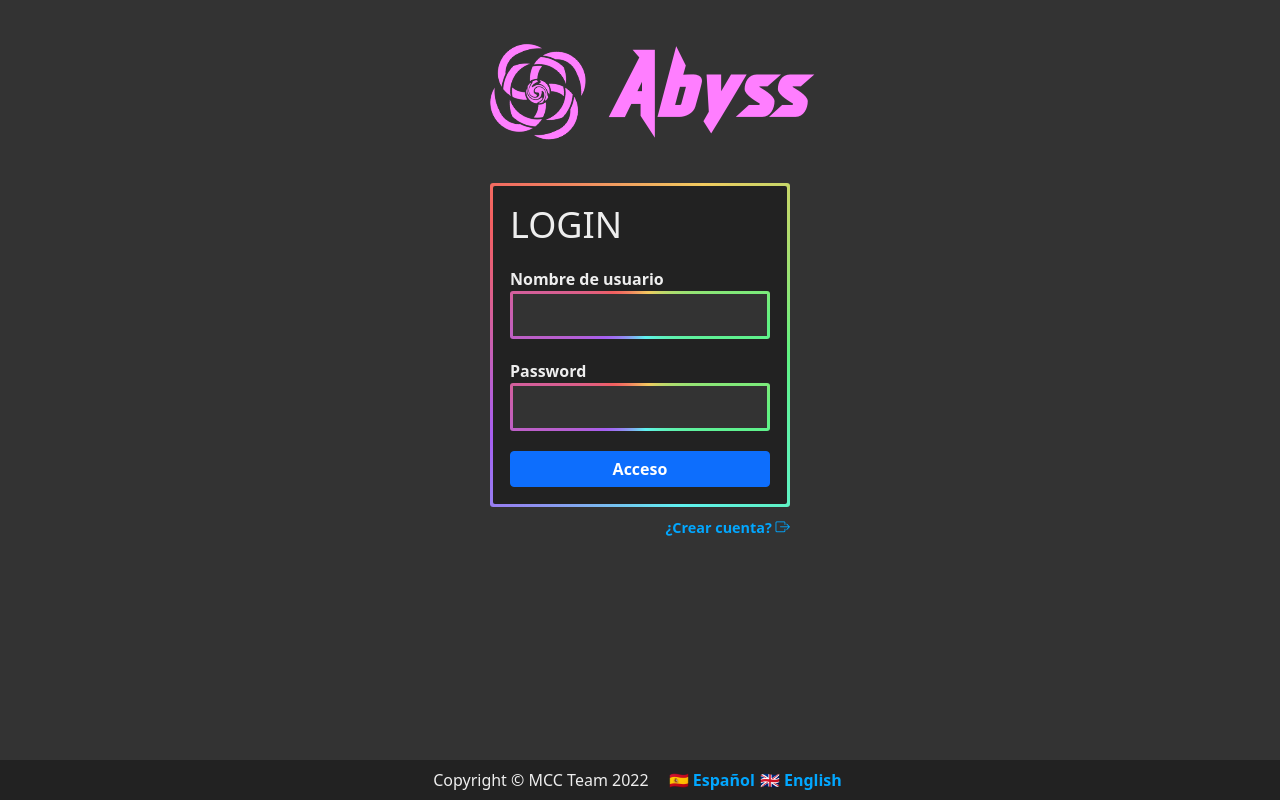
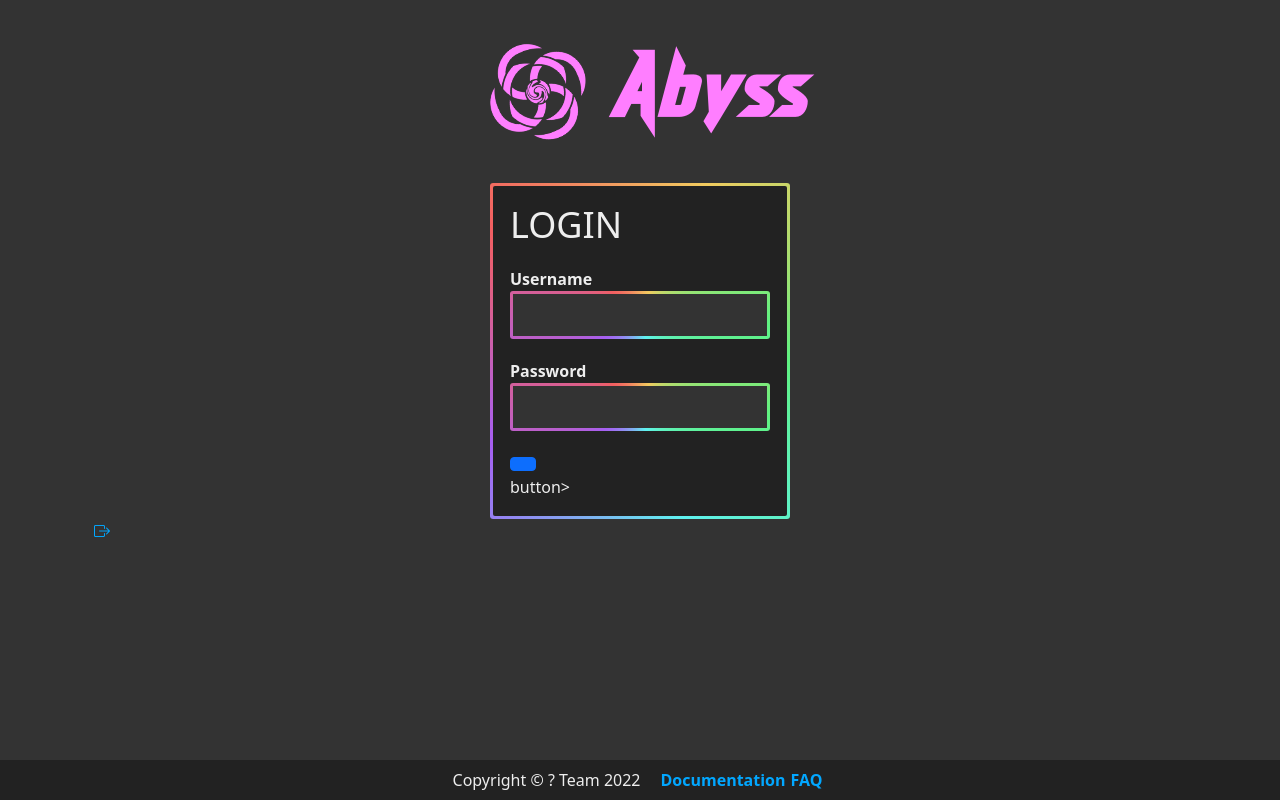
Before and after one commit to DriftyDev/CreateYourOwnClient, a Flask app: template web/src/templates/login.html in a window 1280 px wide. Run offline with Flask 2, Linux system fonts and the light colour scheme; the template is opened without the code that fills it, so the values that code supplies are empty; parts of the project's set-up code (start-up, migrations or seed data) failed here and were passed over; some libraries are stand-ins or nearby versions.

Commit message:
"changes"

```diff
--- a/web/src/main.py
+++ b/web/src/main.py
@@ -42,7 +42,7 @@ def getDiscordData(access_token, token_type):
 
 @app.route('/')
 def index():
-    return render_template("index.html")
+    return render_template("index.html", login_uri="http://localhost:8080/login")
 
 @app.route('/login')
 def login():
--- a/web/src/templates/index.html
+++ b/web/src/templates/index.html
@@ -28,6 +28,6 @@
 
     <p>Firt release on 2022.</p>
 
-    <button onclick="location.href = '{{oauth_uri}}';"> Discord login </button>
+    <button onclick="location.href = '{{login_uri}}';"> login </button>
 
 </html>
--- a/web/src/templates/login.html
+++ b/web/src/templates/login.html
@@ -38,20 +38,20 @@
             <div class="login-box rainbow-animation">
                 <h1>LOGIN</h1>
                 <div class="msg-box"></div>
-                <form id="login" action="#" method="post"><div class="form"><input type="hidden" name="form_id" value="login"/><div class="form-cell"><label for="username">Nombre de usuario</label><div class="rainbow-animation"><input id="username" name="username" required="required" type="text" value=""/></div></div><div class="form-cell"><label for="password">Password</label><div class="rainbow-animation"><input id="password" name="password" required="required" type="password" value=""/></div></div><div class="buttons"><input type="submit" class="btn btn-primary" name="op-save" value="Acceso"/> </div></div></form>
+                <form id="login" action="#" method="post"><div class="form"><input type="hidden" name="form_id" value="login"/><div class="form-cell"><label for="username">Username</label><div class="rainbow-animation"><input id="username" name="username" required="required" type="text" value=""/></div></div><div class="form-cell"><label for="password">Password</label><div class="rainbow-animation"><input id="password" name="password" required="required" type="password" value=""/></div></div><div class="buttons"> <button href="{{oauth_uri}}" class="btn btn-primary" name="op-save" value="Discord"/> </div>button></div></div></form>
             </div>
             <div class="register-link">
-                <a href="/web/register">¿Crear cuenta? <i class="bi bi-box-arrow-right"></i></a>
+                <a href=""> <i class="bi bi-box-arrow-right"></i></a>
             </div>
         </div>
     </div>
     </div>
 
     <footer>
-        <div>Copyright © MCC Team 2022</div>
+        <div>Copyright © ? Team 2022</div>
         <div class="lang-selector">
-            <a href="https://abyssclient.com/web/login?lang=es">🇪🇸 <span class="">Español</span></a>
-            <a href="https://abyssclient.com/web/login?lang=en">🇬🇧 <span class="">English</span></a>
+            <a href="https://localhost:8080/api/documentation"> <span class="">Documentation</span></a>
+            <a href="https://localhost:8080/faq"> <span class="">FAQ</span></a>
         </div>
     </footer>
 
```
